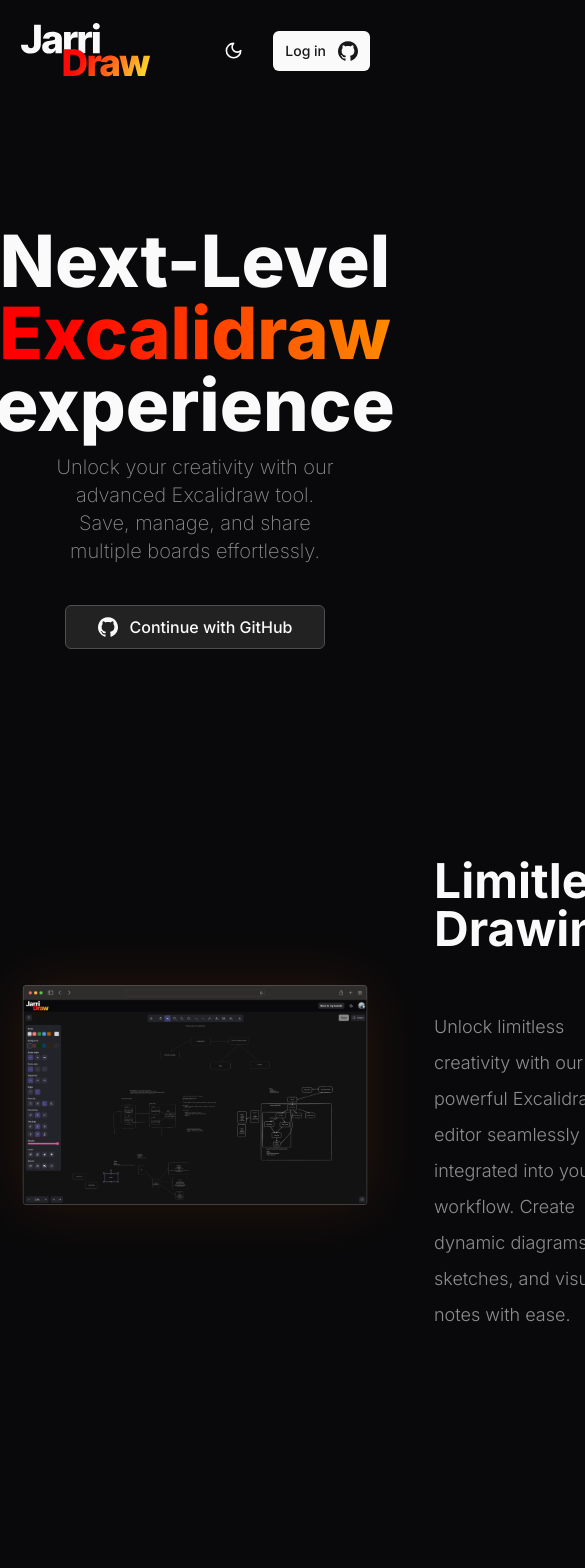
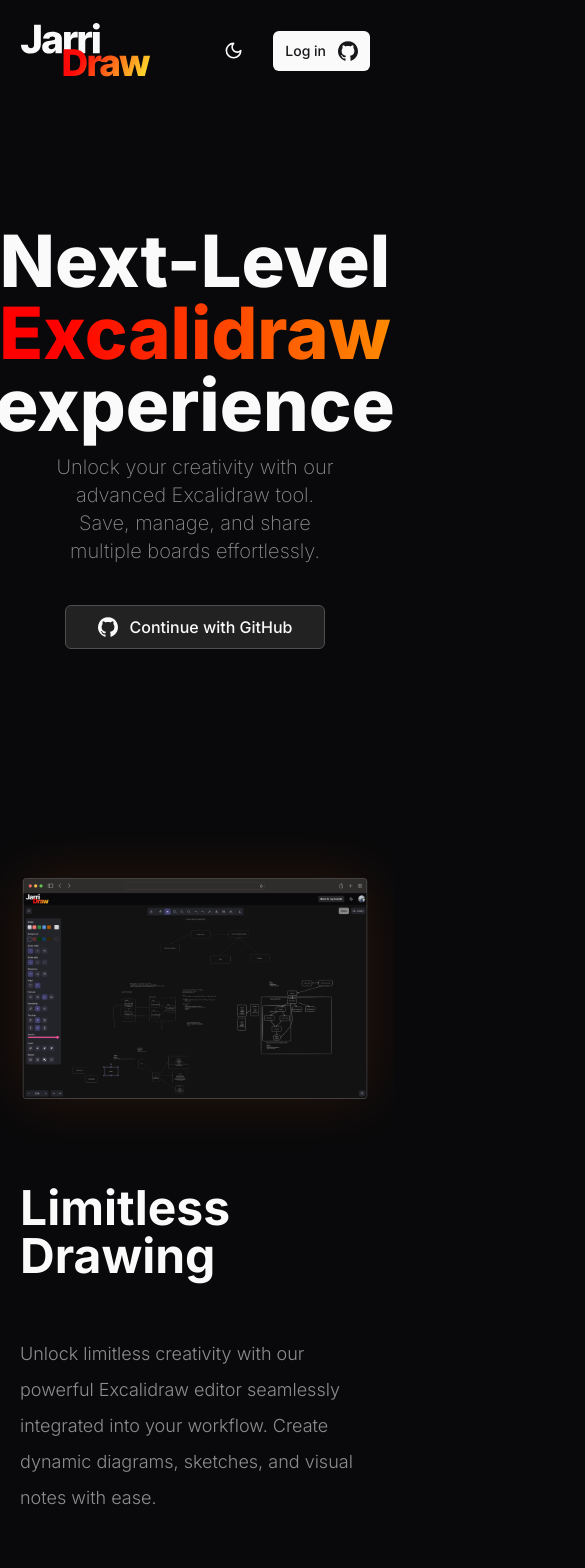
Before and after one commit to jarrisondev/jarriDraw, a Next.js app: page / in a window 390 px wide. Shown: the top 1568 px of the page, 585 px wide, since content can reach past the window. Built offline with nearby package versions, Linux system fonts and the light colour scheme; no server answers.

Commit message:
fix/add responsive homeCard

```diff
--- a/src/components/Home/homeCard.tsx
+++ b/src/components/Home/homeCard.tsx
@@ -12,7 +12,7 @@
 export default function HomeCard({ title, description, imageUrl, reverse, className }: Props) {
 	return (
 		<div
-			className={cn("flex justify-between items-center gap-16", className, {
+			className={cn("flex justify-between items-center gap-16 flex-col md:flex-row", className, {
 				"flex-row-reverse": reverse,
 			})}
 		>
```
